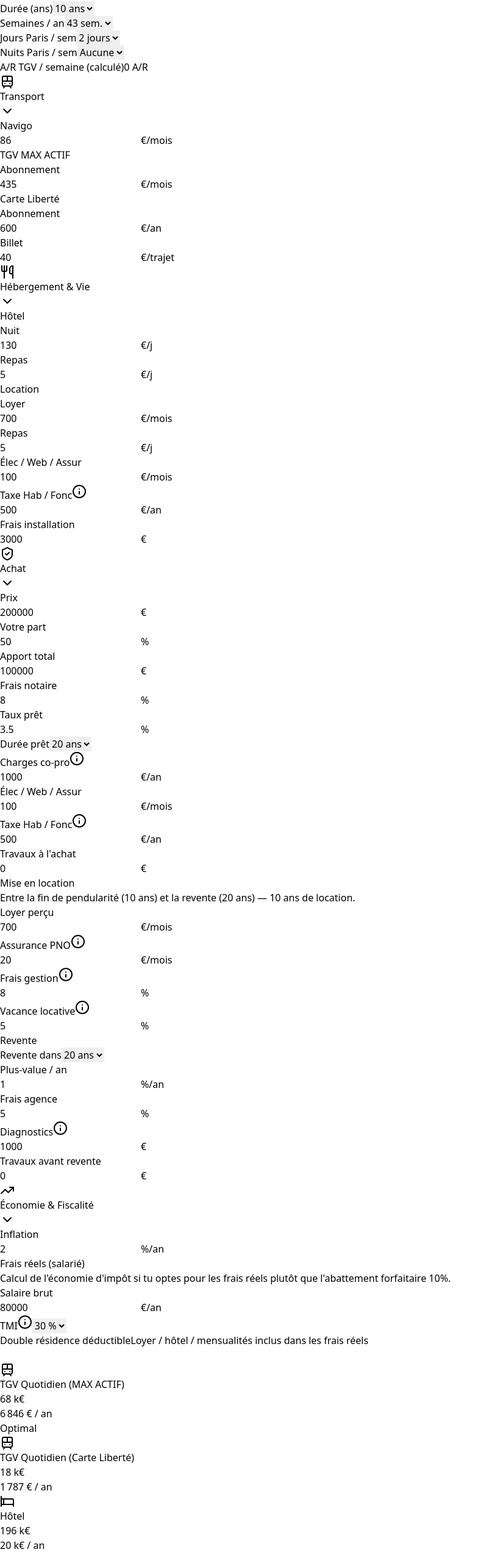
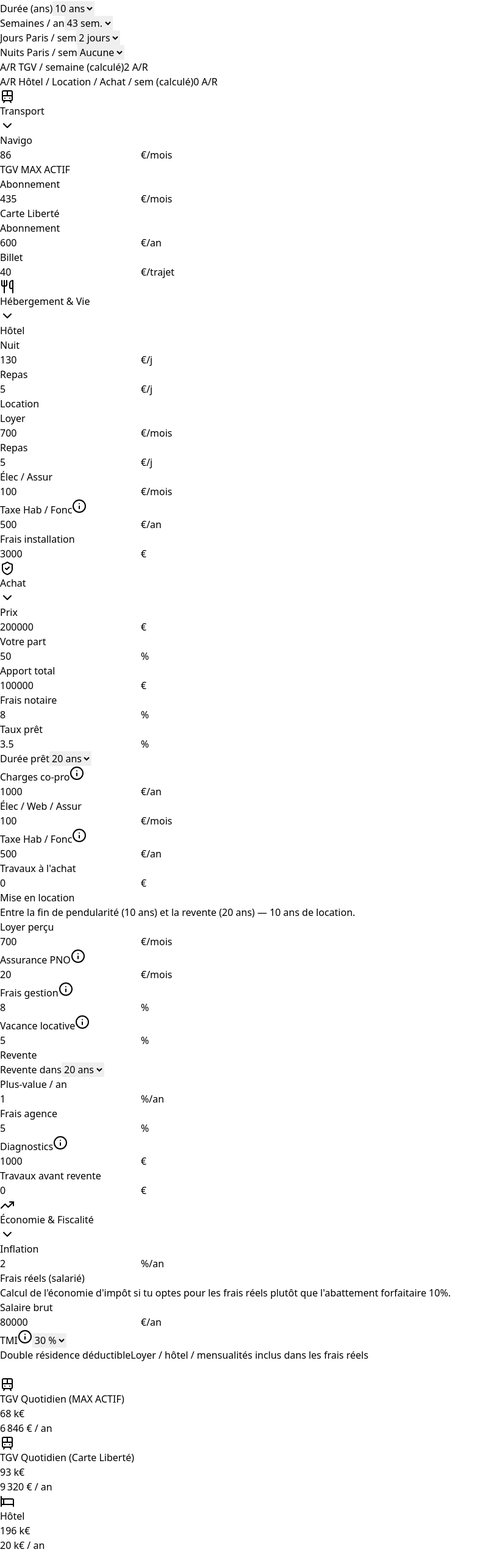
Before and after one commit to jsmadja/kasse, a React (Vite) app: page / in a window 1280 px wide. Shown: the part 190-2735 px from the top of the page at 61% size, without its empty margins (0-802 px from the left). Built offline with nearby package versions, Linux system fonts and the light colour scheme.

Commit message:
Fix A/R TGV : joursParSemaine trajets/sem (rentre chaque soir) vs joursParSemaine-nuits pour Hôtel/Location/Achat

```diff
--- a/src/App.jsx
+++ b/src/App.jsx
@@ -350,9 +350,13 @@ export default function App() {
     const taxesTotalesAchat = calculerTotalInflate(taxeHabitationAchatAnnuelle, dureeAnnees, inf);
 
     const coutTgvQuotidien = calculerTotalInflate(abonnementTgvMensuel * 12, dureeAnnees, inf);
+    // TGV : rentre chaque soir → autant d'A/R que de jours à Paris
+    const arParSemaineTgv = joursParSemaine;
+    // Hôtel / Location / Achat : ne rentre pas les nuits sur place
     const arParSemaine = joursParSemaine - nuitsParSemaine;
 
-    const trajetsParAnTgv = arParSemaine * 2 * semainesParAn;
+    const trajetsParAnTgv = arParSemaineTgv * 2 * semainesParAn;
+    const trajetsParAnHebdo = arParSemaine * 2 * semainesParAn;
 
     const coutCarteLiberteAbonnement = calculerTotalInflate(abonnementCarteLiberteAnnuel, dureeAnnees, inf);
     const coutCarteLiberteTrajetParAn = prixBilletCarteLiberte * trajetsParAnTgv;
@@ -361,7 +365,6 @@ export default function App() {
     const coutTransportHotelTotal = calculerTotalInflate(abonnementTgvMensuel * 12, dureeAnnees, inf);
     const coutHotelTotal = calculerTotalInflate(prixNuitHotel * nuitsParSemaine * semainesParAn, dureeAnnees, inf);
     const repasHotelTotal = calculerTotalInflate(budgetRepasHotelJour * nuitsParSemaine * semainesParAn, dureeAnnees, inf);
-    const trajetsParAnHebdo = trajetsParAnTgv;
 
     const coutLocationTotal = calculerTotalInflate(loyerMensuel * 12, dureeAnnees, inf);
     const repasAppartTotal = calculerTotalInflate(budgetRepasAppartJour * nuitsParSemaine * semainesParAn, dureeAnnees, inf);
@@ -536,6 +539,7 @@ export default function App() {
     salaireBrutAnnuel, doubleResidenceDeductible,
   ]);
 
+  const arParSemaineCalcTgv = joursParSemaine;
   const arParSemaineCalc = joursParSemaine - nuitsParSemaine;
 
   const fmt = new Intl.NumberFormat('fr-FR', { maximumFractionDigits: 0 });
@@ -649,10 +653,16 @@ export default function App() {
                   <Select value={nuitsParSemaine} onChange={e => setNuitsParSemaine(Number(e.target.value))} options={Array.from({length: joursParSemaine}, (_, i) => i).map(v => ({ value: v, label: v === 0 ? 'Aucune' : `${v} nuit${v > 1 ? 's' : ''}` }))} T={T} />
                 </Field>
               </div>
-              <div className={`mt-1 rounded-lg px-3 py-2 text-[11px] flex items-center justify-between ${T.rowAlt}`}>
-                <span className={T.textFaint}>A/R TGV / semaine (calculé)</span>
-                <span className={`font-black text-indigo-400`}>{arParSemaineCalc} A/R</span>
-              </div>
+                <div className={`mt-1 rounded-lg px-3 py-2 text-[11px] flex items-center justify-between ${T.rowAlt}`}>
+                  <span className={T.textFaint}>A/R TGV / semaine (calculé)</span>
+                  <span className={`font-black text-indigo-400`}>{arParSemaineCalcTgv} A/R</span>
+                </div>
+                {nuitsParSemaine > 0 && (
+                  <div className={`mt-1 rounded-lg px-3 py-2 text-[11px] flex items-center justify-between ${T.rowAlt}`}>
+                    <span className={T.textFaint}>A/R Hôtel / Location / Achat / sem (calculé)</span>
+                    <span className={`font-black text-indigo-400`}>{arParSemaineCalc} A/R</span>
+                  </div>
+                )}
             </SectionCard>
 
             <SectionCard title="Transport" icon={<Train className="w-3.5 h-3.5" />} accent="sky" storageKey="sectionTransport" T={T}>
@@ -676,7 +686,7 @@ export default function App() {
               <div className="grid grid-cols-2 gap-3">
                 <Field label="Loyer" T={T}><Input value={loyerMensuel} onChange={e => setLoyerMensuel(Number(e.target.value))} suffix="€/mois" T={T} /></Field>
                 <Field label="Repas" T={T}><Input value={budgetRepasAppartJour} onChange={e => setBudgetRepasAppartJour(Number(e.target.value))} suffix="€/j" T={T} /></Field>
-                <Field label="Élec / Web / Assur" T={T}><Input value={chargesAnnexesLocationMensuelles} onChange={e => setChargesAnnexesLocationMensuelles(Number(e.target.value))} suffix="€/mois" T={T} /></Field>
+                <Field label="Élec / Assur" T={T}><Input value={chargesAnnexesLocationMensuelles} onChange={e => setChargesAnnexesLocationMensuelles(Number(e.target.value))} suffix="€/mois" T={T} /></Field>
                 <Field label="Taxe Hab / Fonc" tooltip="Taxe d'habitation (si applicable) et taxe foncière annuelle sur le logement parisien." T={T}><Input value={taxeHabitationLocationAnnuelle} onChange={e => setTaxeHabitationLocationAnnuelle(Number(e.target.value))} suffix="€/an" T={T} /></Field>
                 <Field label="Frais installation" T={T}><Input value={fraisInstallation} onChange={e => setFraisInstallation(Number(e.target.value))} suffix="€" T={T} /></Field>
               </div>
```
